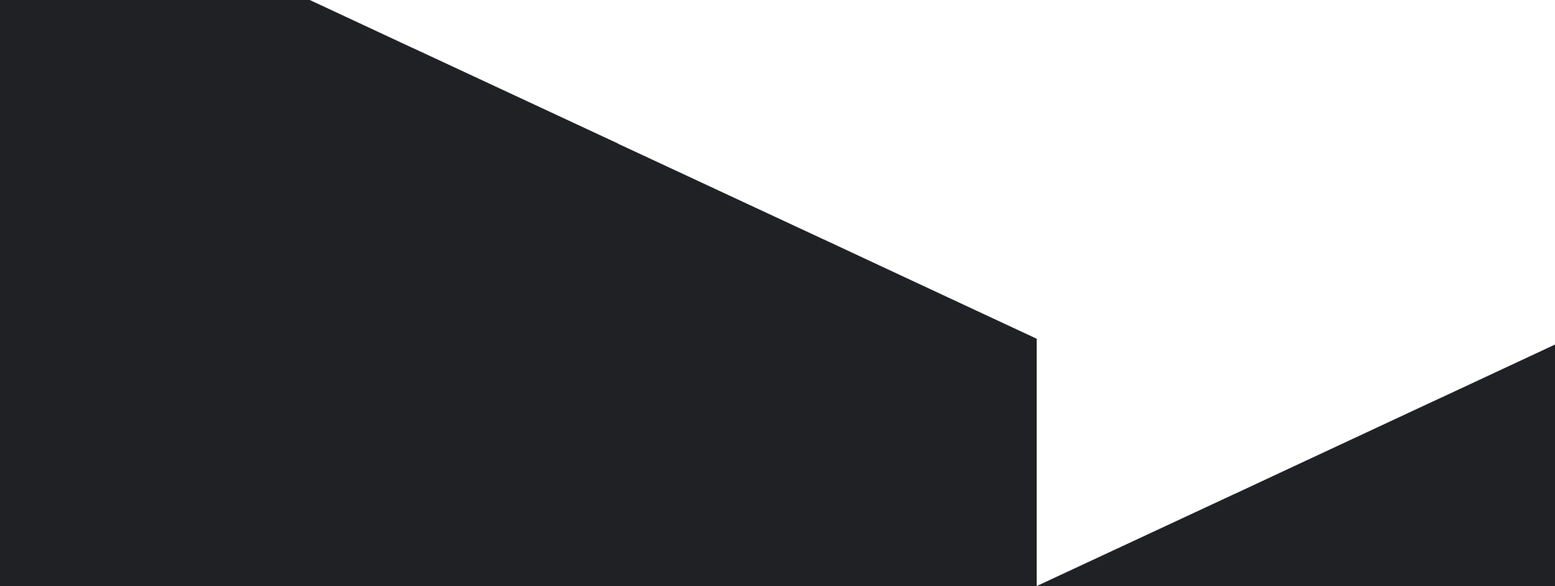
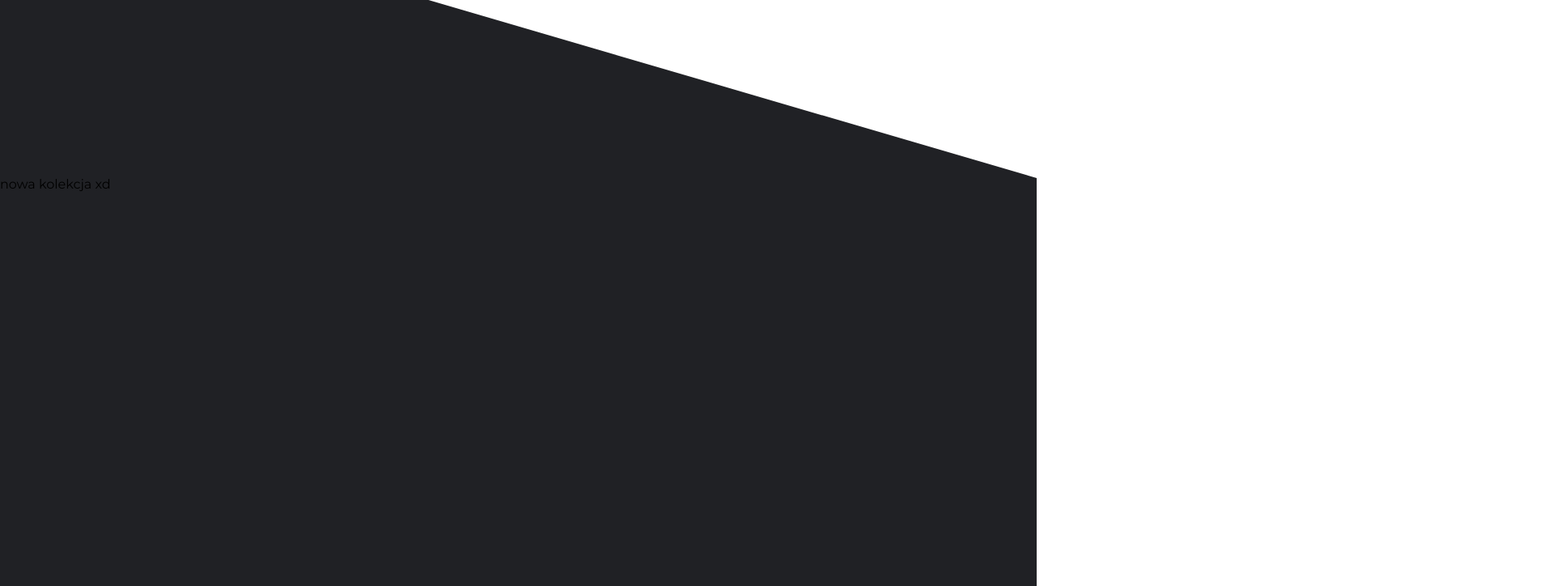
Before and after one commit to Radek-Wawrzyk/Shop, a website: page src/index.html in a window 1280 px wide. Shown: the part 880-1604 px from the top of the page at 81% size, 1920 px wide, since content can reach past the window. Drawn offline with nearby package versions, Linux system fonts and the light colour scheme; files whose address does not match are found by name.

Commit message:
Section slant method change

```diff
--- a/src/scss/_header.scss
+++ b/src/scss/_header.scss
@@ -28,7 +28,7 @@
   position: absolute;
   top: 35%;
   transform: translateY(-35%);
-  left: 25px;
+  right: 40px;
   flex-direction: column;
 }
 .header .slick-dots li {
--- a/src/scss/_navigation.scss
+++ b/src/scss/_navigation.scss
@@ -216,29 +216,31 @@ header {
 section {
   height: 1500px;
   position: relative;
-  margin: 100px 0;
+  margin: 200px 0;
 }
 #news {
   z-index: 5;
-}
-section#news::after {
-  content: "";
-  position: absolute;
-  left: 0;
-  bottom: 0;
-  width: 100%;
-  height: 100%;
-  transform: skew(0, 25deg);
-  background: $grey
+  background: $grey;
 }
 section#news::before {
   content: "";
   position: absolute;
-  left: -170%;
-  top: 10%;
-  width: 5000px;
-  height: 100%;
+  top: -25%;
+  left: 0;
+  width: 100%;
+  height: 50%;
   background: $grey;
-  transform: skew(0, -25deg);
-  margin-top: 900px;
+  clip-path: polygon(0 0, 100% 50%, 50% 50%, 0 50%);
 }
+section#news::after{
+  content: "";
+  position: absolute;
+  z-index: 120;
+  bottom: -25%;
+  left: 0;
+  width: 100%;
+  height: 50%;
+  background: $grey;
+  clip-path: polygon(0% 0%, 100% 50%, 50% 50%, 0 50%);
+  transform: rotate(180deg);
+}
```
Also changed, not shown: src/css/style.css.
